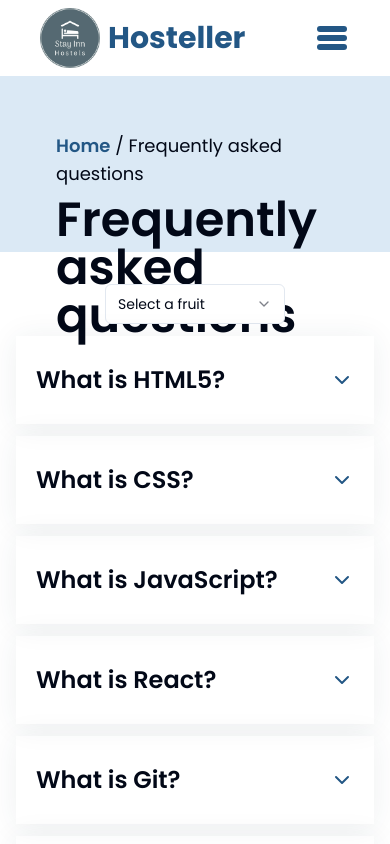
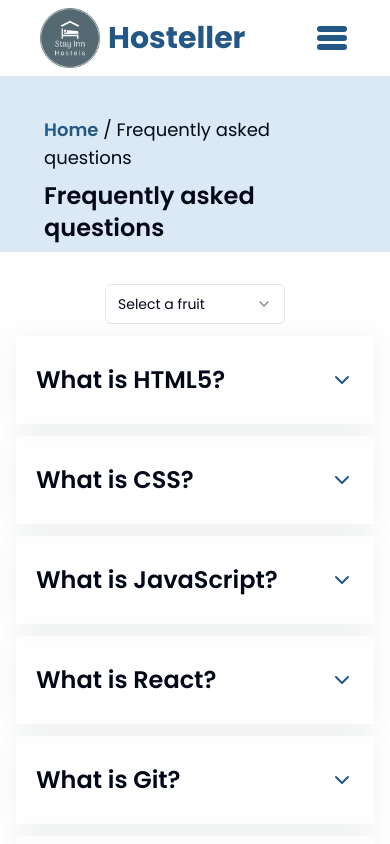
Before and after one commit to SherazArif172/stayInHostels, a Next.js app: page /faqs in a window 390 px wide. Shown: the top 844 px of the page. Built offline with nearby package versions, Linux system fonts and the light colour scheme.

Commit message:
added some changes

```diff
--- a/src/app/(frontend)/faqs/page.jsx
+++ b/src/app/(frontend)/faqs/page.jsx
@@ -21,18 +21,18 @@ import {
 
 const page = () => {
   return (
-    <div className=" max-w-7xl m-auto">
-      <div className="text-lg h-44 bg-primary-cstm p-14">
+    <div className=" ">
+      <div className="text-lg h-44 bg-primary-cstm md:px-14 px-11 md:py-14 py-10 max-w-7xl m-auto">
         <Link href="/" className="text-primary font-semibold">
           Home
         </Link>{" "}
         / Frequently asked questions
-        <p className="text-5xl font-semibold mt-2">
+        <p className="md:text-5xl text-2xl font-semibold mt-2">
           Frequently asked questions
         </p>
       </div>
 
-      <div className="lg:py-16 py-8 lg:px-16 px-4 flex lg:flex-row flex-col lg:justify-between justify-center items-center">
+      <div className="lg:py-16 py-8 lg:px-16 px-4 flex lg:flex-row flex-col lg:justify-between justify-center items-center m-auto max-w-7xl">
         <div>
           <Select>
             <SelectTrigger className="w-[180px]">
```
